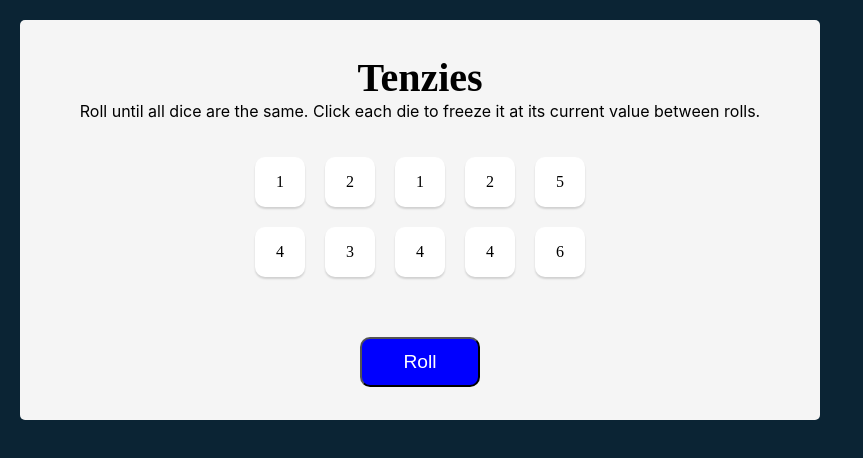
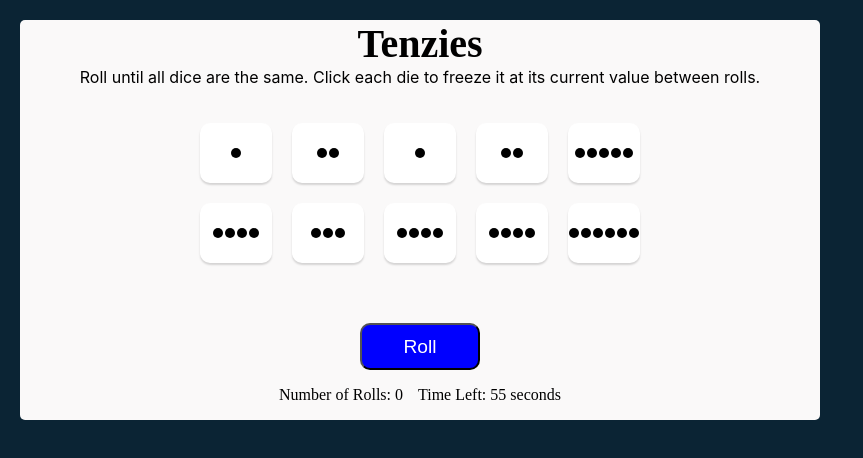
Before and after one commit to gurupatoh/TenziesGame, a React (Vite) app: page / in a window 1280 px wide. Shown: the top 458 px of the page, without its empty margins (0-863 px from the left). Built offline with nearby package versions, Linux system fonts and the light colour scheme; the HTML template or start-up script is replaced by a standard one.

Commit message:
changes commits

```diff
--- a/src/App.jsx
+++ b/src/App.jsx
@@ -4,18 +4,33 @@ import Die from "./components/Die"
 import Confetti from "react-confetti"
 function App() {
 
-  const[dice,setDice]=useState(
+const[dice,setDice]=useState(
     allNewDice())
+const[ tenzies,setTenzies]=useState(false)
+//Game timer
+const[timeLeft,setTimeLeft]=useState(60)
+useEffect(()=>{
+  const timer =setInterval(()=>{
+    setTimeLeft(prevTime=>prevTime-1)
+  },1000)
+  return ()=>clearInterval(timer)
+},[])
+useEffect(() => {
+  if (timeLeft <= 0) {
+    setDice(allNewDice());
+    setTenzies(false);
+    setRolls(0)
+    setTimeLeft(60);
+  }
+}, [timeLeft]);
 
-
-
-const[ tenzies,setTenzies]=useState(false)
 
 useEffect(()=>{
   const allHeld=dice.every(die=>die.isHeld)
   const allSame=dice.every(die=>die.value===dice[0].value)
   if(allHeld&&allSame){
     setTenzies(true)
+    setRolls(0)
   }
 },[dice])
 function allNewDice() {
@@ -36,25 +51,28 @@ value={die.value}
 isHeld={die.isHeld}
 holdDie={()=>holdDie(die.id)}
 />)
+// keep track of rolls
+const[rolls,setRolls]=useState(0)
 
-function handleClick(){
-if(!tenzies){
-  setDice(prevDice=>{
-    return prevDice.map(die=>{
-      if(die.isHeld){
-        return die
-      }
-      return {
-        ...die,
-        value:Math.floor(Math.random() * 6 + 1)
-      }
-    })
-  })
-}
-else{
-  setDice(allNewDice())
-  setTenzies(false)
- }
+function handleClick() {
+  if (!tenzies) {
+    setDice(prevDice => {
+      return prevDice.map(die => {
+        if (die.isHeld) {
+          return die;
+        }
+        return {
+          ...die,
+          value: Math.floor(Math.random() * 6 + 1)
+        };
+      });
+    });
+    setRolls(prevRolls => prevRolls + 1);  // increment the rolls by 1
+  } else {
+    setDice(allNewDice());
+    setTenzies(false);
+    setRolls(0);  // reset the rolls to 0 when starting a new game
+  }
 }
 function holdDie(id){
  setDice(prevDice=>{
@@ -77,6 +95,13 @@ function holdDie(id){
         {diceElements}
       </div>
       <button  className="roll-dice" onClick={handleClick}>{tenzies?"New Game":"Roll"}</button>
+      <div className="Rolls">
+      <p>Number of Rolls: {rolls}</p>
+      <p>{timeLeft <= 0 ? "Time's Up" : `Time Left: ${timeLeft} seconds`}</p>
+      </div>
+
+
+
         </main>
   )
 }
--- a/src/components/Die.jsx
+++ b/src/components/Die.jsx
@@ -3,6 +3,10 @@ function Die(props) {
   const styles={
     backgroundColor:props.isHeld?"#59E391":"white",
 
+  }
+  let dots = [];
+  for (let i = 0; i < props.value; i++) {
+    dots.push(<span className="dot"></span>);
   }
   return (
     <div
@@ -10,8 +14,7 @@ function Die(props) {
      style={styles}
     onClick={props.holdDie}
      >
-        {<p >{props.value}</p>}
-
+        {dots}
     </div>
   )
 }
--- a/src/index.css
+++ b/src/index.css
@@ -9,7 +9,7 @@ body {
 }
 
 main {
-    background-color: #F5F5F5;
+    background-color: #faf9f9;
     height: 400px;
     max-width: 800px;
     border-radius: 5px;
@@ -26,8 +26,8 @@ main {
      margin-bottom: 40px;
 }
 .die-face{
-    height: 50px;
-    width: 50px;
+    height: 60px;
+    width: 60x;
     box-shadow:0px 2px 2px rgba(0,0,0,0.15);
     border-radius: 10px;
     display: flex;
@@ -54,3 +54,17 @@ main {
     margin-top: 0;
     text-align: center;
 }
+
+
+.dot {
+    display: inline-block;
+    width: 10px;
+    height: 10px;
+    background-color: black;
+    border-radius: 50%;
+    margin: 1px;
+}
+.Rolls{
+    display: flex;
+    gap: 15px;
+}
```
